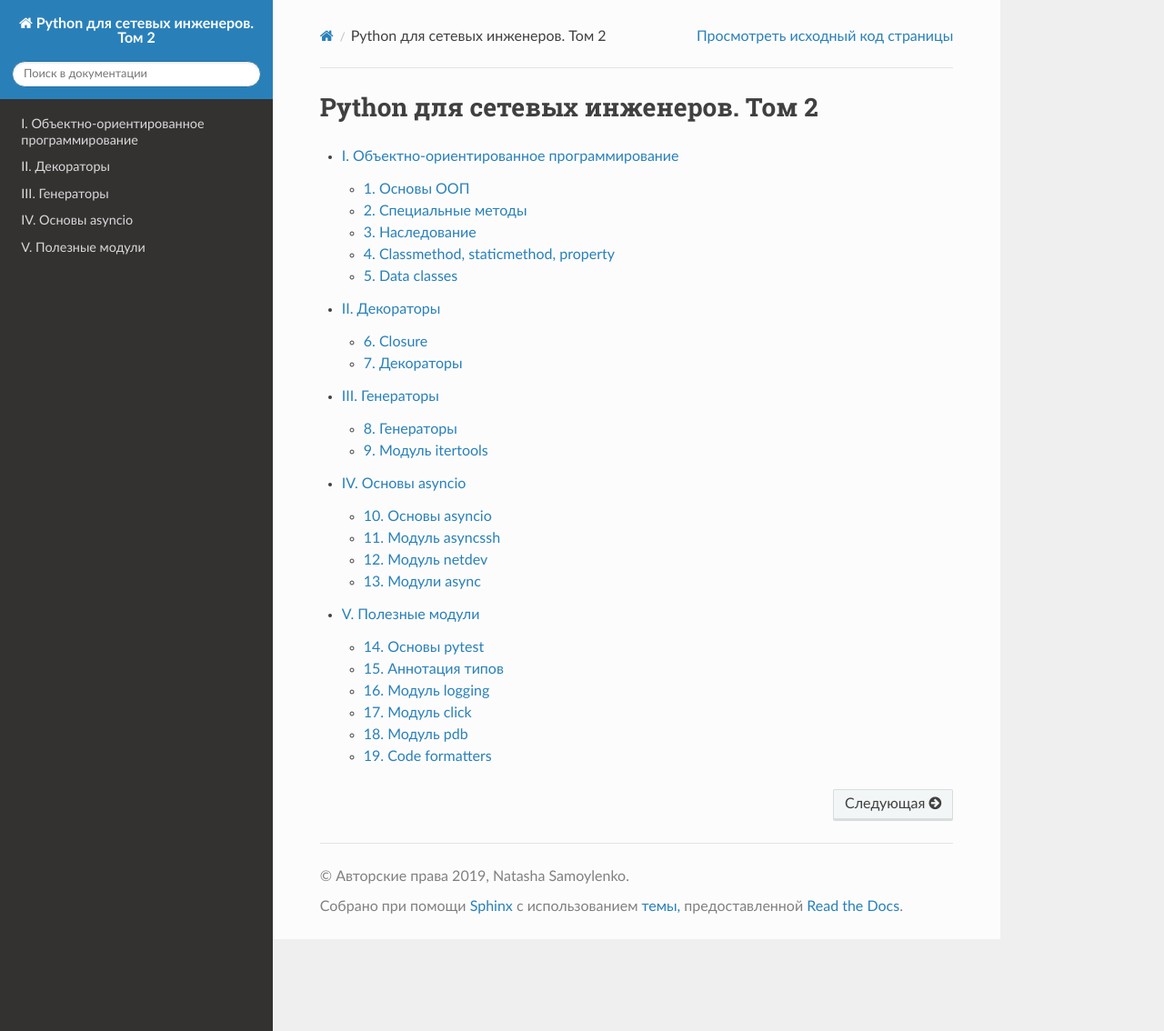
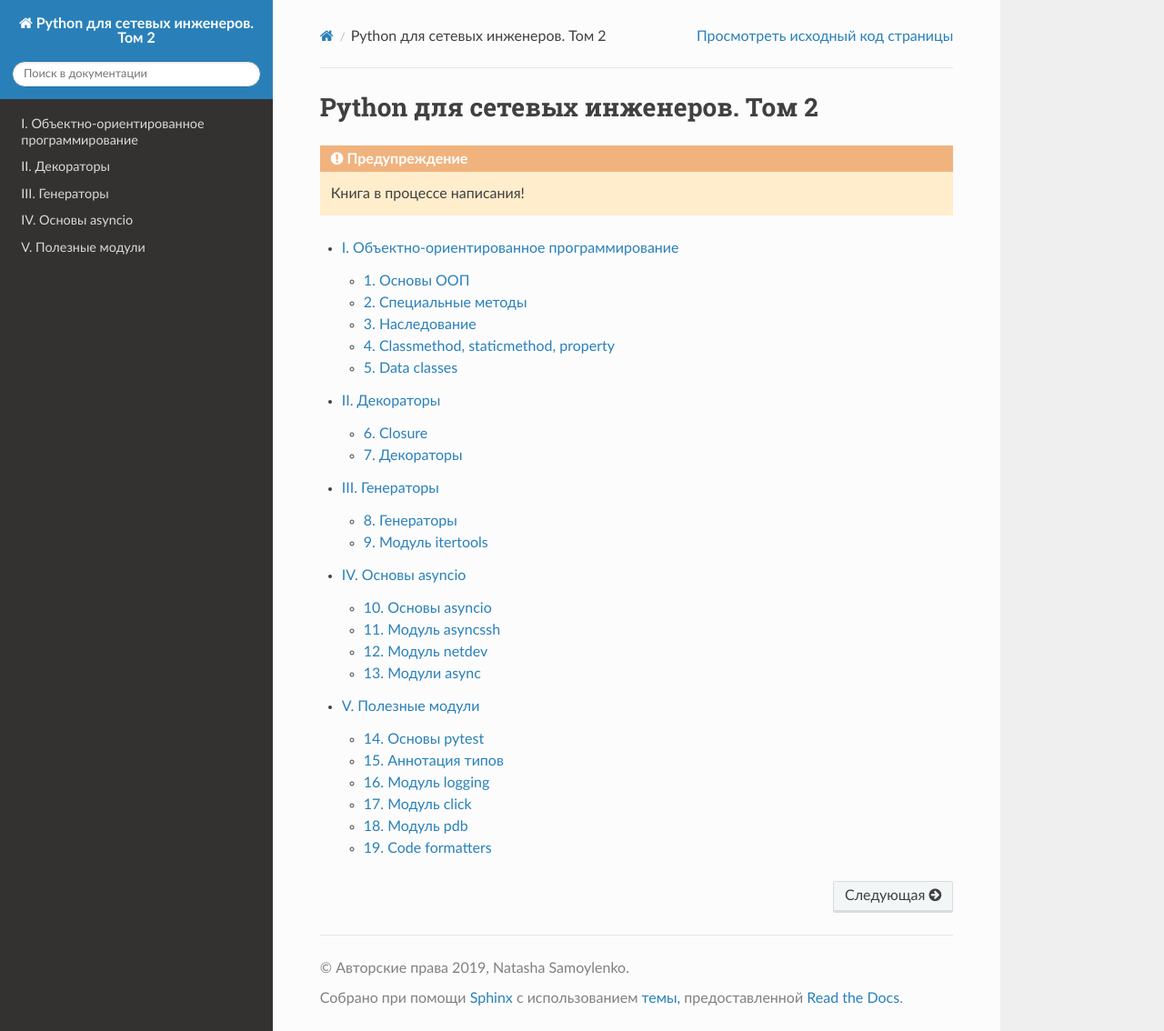
Before and after one commit to natenka/advpyneng-book, a Sphinx documentation site: the page built from docs/source/index.rst, in a window 1280 px wide and 1134 px high. Shown: the whole window at 91% size. Built offline with Sphinx 7.4.7 and the Read the Docs theme 2.0.0, drawn with Linux system fonts in a browser that asks for light colours; pages that are not in the unit, such as notebooks, are missing from menus.

Commit message:
update intro

```diff
--- a/docs/source/contents.rst
+++ b/docs/source/contents.rst
@@ -1,5 +1,9 @@
 Python для сетевых инженеров. Том 2
 ========================================
+
+.. warning::
+
+    Книга в процессе написания!
 
 .. toctree::
    :maxdepth: 2
--- a/docs/source/index.rst
+++ b/docs/source/index.rst
@@ -1,5 +1,9 @@
 Python для сетевых инженеров. Том 2
 ========================================
+
+.. warning::
+
+    Книга в процессе написания!
 
 .. toctree::
    :maxdepth: 2
```
